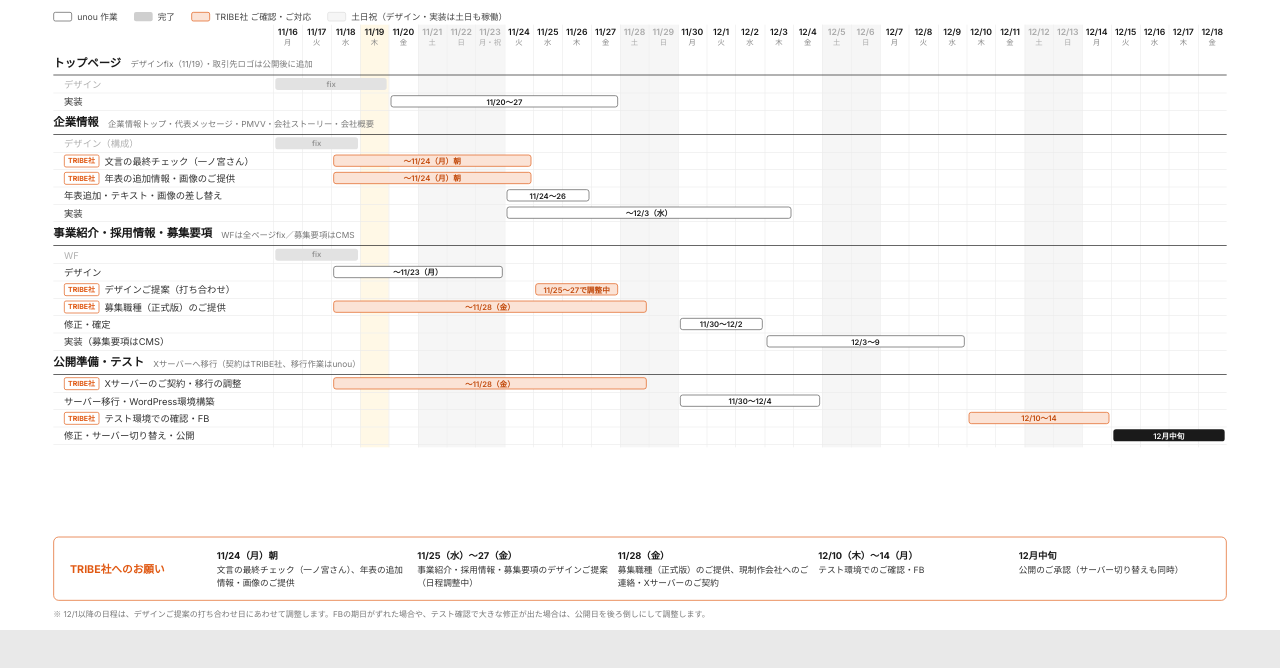
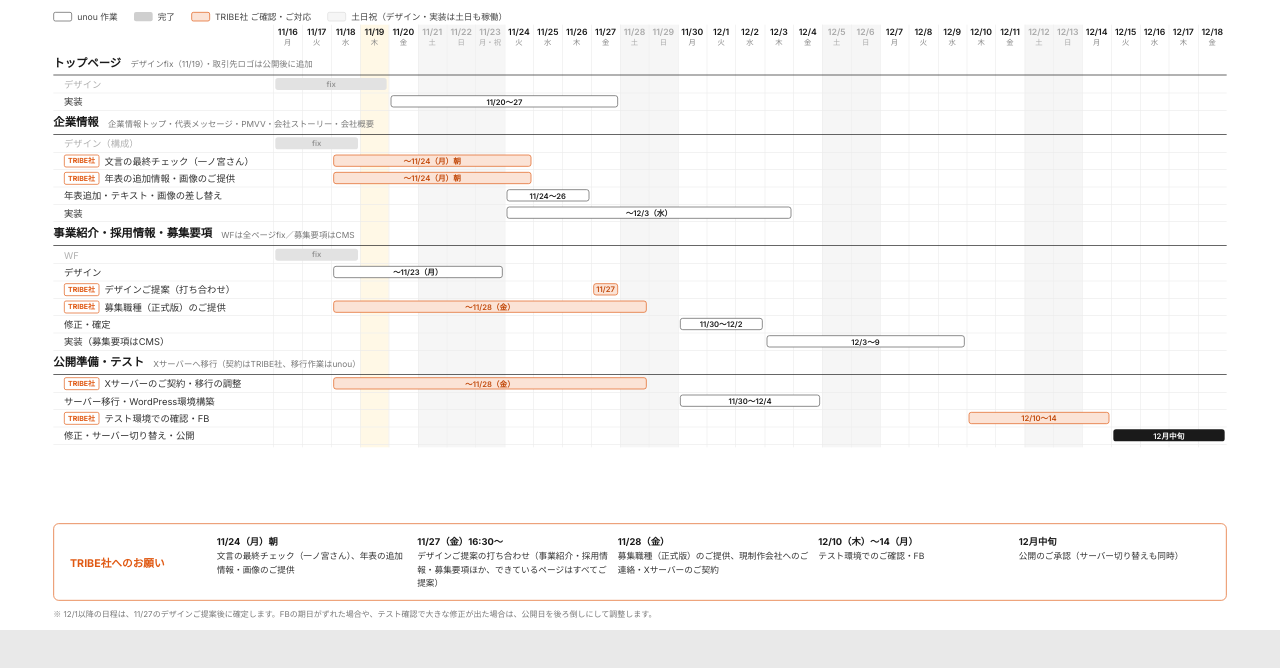
Before and after one commit to unouinc/tribe, a plain HTML site: page schedule.html in a window 1280 px wide. Shown: the part 90-758 px from the top of the page. Drawn offline with Linux system fonts and the light colour scheme.

Commit message:
スケジュール：デザイン提案の打ち合わせを11/27 16:30に確定
Co-Authored-By: Claude Opus 5.5 <noreply@anthropic.com>
Claude-Session: https://claude.ai/code/session_01HbiF9eLM6LBEZL6qNMSmjU

```diff
--- a/schedule.html
+++ b/schedule.html
@@ -55,7 +55,7 @@ var G=[
 ['事業紹介・採用情報・募集要項','WFは全ページfix／募集要項はCMS',[
  ['WF','d','11/16','11/18','fix'],
  ['デザイン','u','11/18','11/23','〜11/23（月）'],
- ['デザインご提案（打ち合わせ）','t','11/25','11/27','11/25〜27で調整中'],
+ ['デザインご提案（打ち合わせ）','t','11/27','11/27','11/27'],
  ['募集職種（正式版）のご提供','t','11/18','11/28','〜11/28（金）'],
  ['修正・確定','u','11/30','12/2','11/30〜12/2'],
  ['実装（募集要項はCMS）','u','12/3','12/9','12/3〜9']]],
@@ -76,10 +76,10 @@ document.getElementById('g').innerHTML=h+rows;
 </script>
 <div class="ask"><h3>TRIBE社へのお願い</h3><ul>
 <li><b>11/24（月）朝</b>文言の最終チェック（一ノ宮さん）、年表の追加情報・画像のご提供</li>
-<li><b>11/25（水）〜27（金）</b>事業紹介・採用情報・募集要項のデザインご提案（日程調整中）</li>
+<li><b>11/27（金）16:30〜</b>デザインご提案の打ち合わせ（事業紹介・採用情報・募集要項ほか、できているページはすべてご提案）</li>
 <li><b>11/28（金）</b>募集職種（正式版）のご提供、現制作会社へのご連絡・Xサーバーのご契約</li>
 <li><b>12/10（木）〜14（月）</b>テスト環境でのご確認・FB</li>
 <li><b>12月中旬</b>公開のご承認（サーバー切り替えも同時）</li>
 </ul></div>
-<p class="note">※ 12/1以降の日程は、デザインご提案の打ち合わせ日にあわせて調整します。FBの期日がずれた場合や、テスト確認で大きな修正が出た場合は、公開日を後ろ倒しにして調整します。</p>
+<p class="note">※ 12/1以降の日程は、11/27のデザインご提案後に確定します。FBの期日がずれた場合や、テスト確認で大きな修正が出た場合は、公開日を後ろ倒しにして調整します。</p>
 </div><script>function f(){var k=Math.min(1,window.innerWidth/1920);var e=document.querySelector(".slide");e.style.transformOrigin="top left";e.style.transform="scale("+k+")";document.body.style.height=(1080*k)+"px";e.style.margin=k<1?"0":"0 auto";}f();addEventListener("resize",f);</script></body></html>
```
